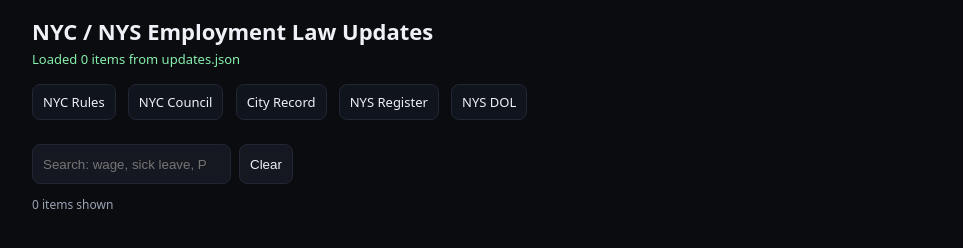
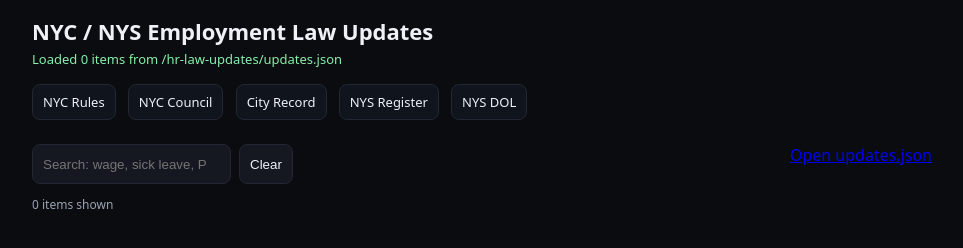
Before and after one commit to ericgonzalez566-HR/hr-law-updates, a website: page index.html in a window 1280 px wide. Shown: the whole page, without its empty margins (158-1121 px from the left). Drawn offline with Linux system fonts and the light colour scheme.

Commit message:
Update index.html

```diff
--- a/index.html
+++ b/index.html
@@ -36,6 +36,7 @@
     <div class="row">
       <input id="q" type="search" placeholder="Search: wage, sick leave, PFL, retaliation, salary transparency…" />
       <button id="clear">Clear</button>
+      <a id="openjson" class="quick" href="#" target="_blank" rel="noopener" style="margin-left:auto;">Open updates.json</a>
     </div>
 
     <p id="count" class="meta">0 items</p>
@@ -43,24 +44,31 @@
   </div>
 
   <script>
-    // ---- Bookmarks helpers ----
+    // ---- Bookmarks ----
     const LS_KEY = 'hrlaw.bookmarks.v1';
     function getBookmarks(){ try{ return new Set(JSON.parse(localStorage.getItem(LS_KEY)||'[]')); }catch{return new Set();}}
     function setBookmarks(set){ localStorage.setItem(LS_KEY,JSON.stringify(Array.from(set))); }
 
-    // ---- Example fallback (shown immediately) ----
+    // ---- Example fallback (renders immediately) ----
     let SEED = [
       {id:'ex1',source:'NYC Council',title:'(Example) Amend Safe and Sick Time Act',date:'2025-09-20',url:'https://council.nyc.gov/legislation/',tags:['NYC','Leave']},
       {id:'ex2',source:'NYC Rules',title:'(Example) Proposed payroll record rule',date:'2025-09-18',url:'https://rules.cityofnewyork.us/',tags:['NYC','Records']}
     ];
 
-    // ---- Render UI ----
+    // ---- DOM ----
     const $list=document.getElementById('list');
     const $count=document.getElementById('count');
     const $q=document.getElementById('q');
     const $clear=document.getElementById('clear');
     const $diag=document.getElementById('diag');
+    const $openjson=document.getElementById('openjson');
 
+    // Build absolute path for GitHub Pages project sites
+    const PROJECT_PATH = '/hr-law-updates'; // <<< your repo name
+    const ABS_URL = PROJECT_PATH + '/updates.json';
+    const REL_URL = './updates.json';
+
+    // Helper: render
     function render(){
       const q=($q.value||'').toLowerCase();
       const bookmarks=getBookmarks();
@@ -87,37 +95,50 @@
       });
     }
 
-    // Always render immediately so the page never looks stuck
+    // Initial paint
     render();
 
-    // ---- Safe fetch with timeout (updates.json) ----
-    (function loadUpdates(){
-      const bust = Date.now();
-      const url = './updates.json?bust=' + bust + (location.search.includes('nocache') ? '&nocache=1' : '');
+    // ---- Safe fetch with dual paths + timeout ----
+    async function fetchWithTimeout(url, ms=12000){
       const ctrl = new AbortController();
-      const to = setTimeout(()=>ctrl.abort(), 12000); // 12s timeout
+      const tout = setTimeout(()=>ctrl.abort(), ms);
+      try {
+        const r = await fetch(url, { signal: ctrl.signal, cache: 'no-store' });
+        if (!r.ok) return { ok:false, status:r.status, data:null };
+        const data = await r.json().catch(()=>null);
+        return { ok:true, status:r.status, data };
+      } catch (e) {
+        return { ok:false, status:'ERR', data:null, err:e && e.name || 'error' };
+      } finally { clearTimeout(tout); }
+    }
 
-      fetch(url, { signal: ctrl.signal })
-        .then(r => r.ok ? r.json() : null)
-        .then(json=>{
-          clearTimeout(to);
-          if(json && Array.isArray(json)){
-            SEED = json;
-            $diag.innerHTML = `<span class="ok">Loaded ${SEED.length} items from updates.json</span>`;
-            render();
-          } else if (json === null) {
-            $diag.innerHTML = `<span class="err">updates.json not found — showing examples</span>`;
-          } else {
-            $diag.innerHTML = `<span class="err">updates.json invalid — showing examples</span>`;
-          }
-        })
-        .catch(err=>{
-          clearTimeout(to);
-          $diag.innerHTML = `<span class="err">Fetch failed (${err && err.name || 'error'}) — showing examples</span>`;
-        });
-    })();
+    async function tryLoad(){
+      $diag.textContent = 'Status: checking for updates.json (absolute path)…';
+      $openjson.href = ABS_URL;
+      let res = await fetchWithTimeout(ABS_URL + '?bust=' + Date.now());
+      if (res.ok && Array.isArray(res.data)) {
+        SEED = res.data;
+        $diag.innerHTML = `<span class="ok">Loaded ${SEED.length} items from ${ABS_URL}</span>`;
+        render();
+        return;
+      }
+      // Try relative
+      $diag.textContent = 'Status: checking for updates.json (relative path)…';
+      $openjson.href = REL_URL;
+      res = await fetchWithTimeout(REL_URL + '?bust=' + Date.now());
+      if (res.ok && Array.isArray(res.data)) {
+        SEED = res.data;
+        $diag.innerHTML = `<span class="ok">Loaded ${SEED.length} items from ${REL_URL}</span>`;
+        render();
+        return;
+      }
+      // Show reason
+      $diag.innerHTML = `<span class="err">Could not load updates.json (tried ${ABS_URL} and ${REL_URL}).</span>`;
+    }
 
-    // ---- Search events ----
+    tryLoad();
+
+    // Search events
     $q.addEventListener('input', render);
     $clear.addEventListener('click', ()=>{ $q.value=''; render(); });
   </script>
```
